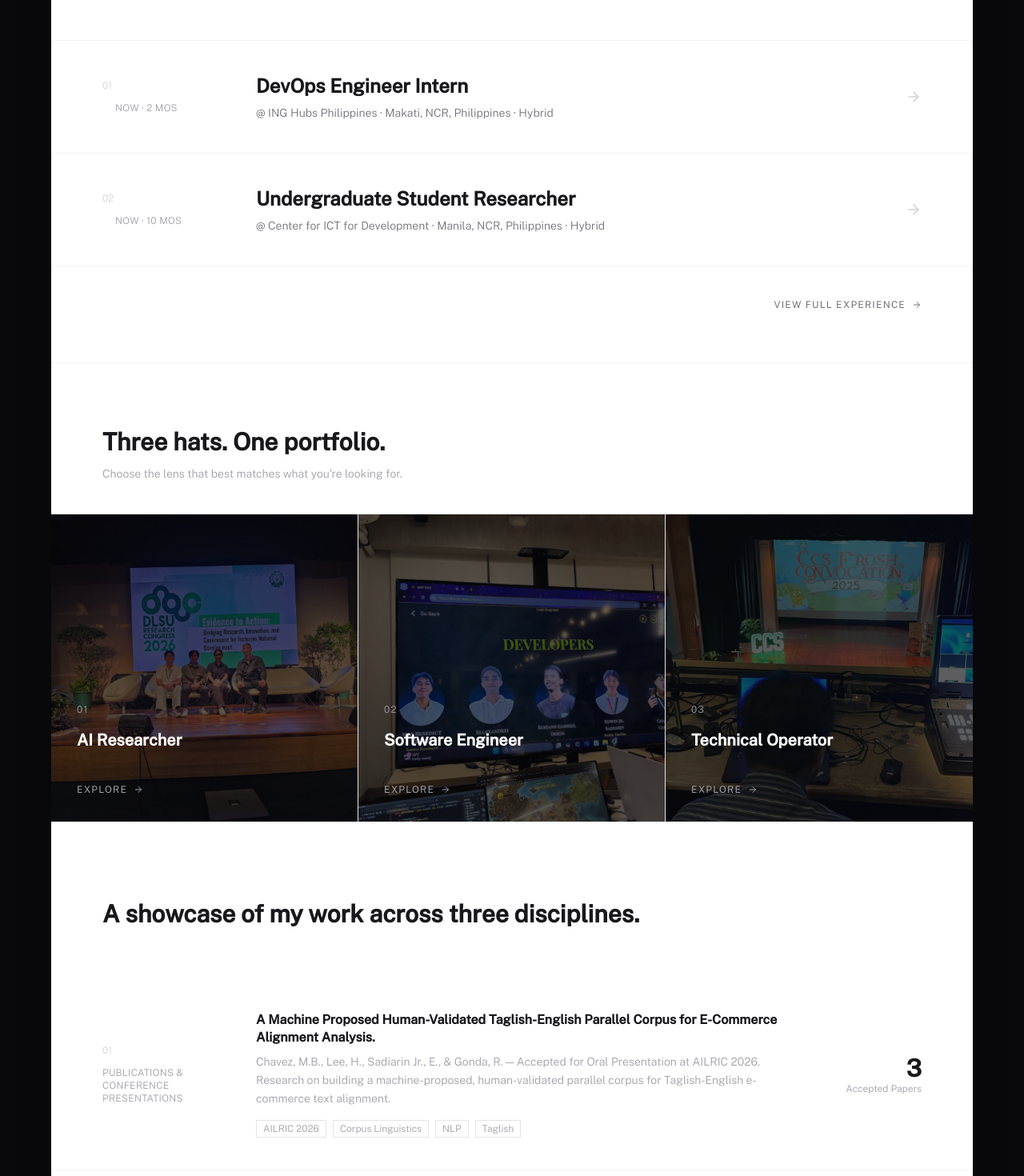
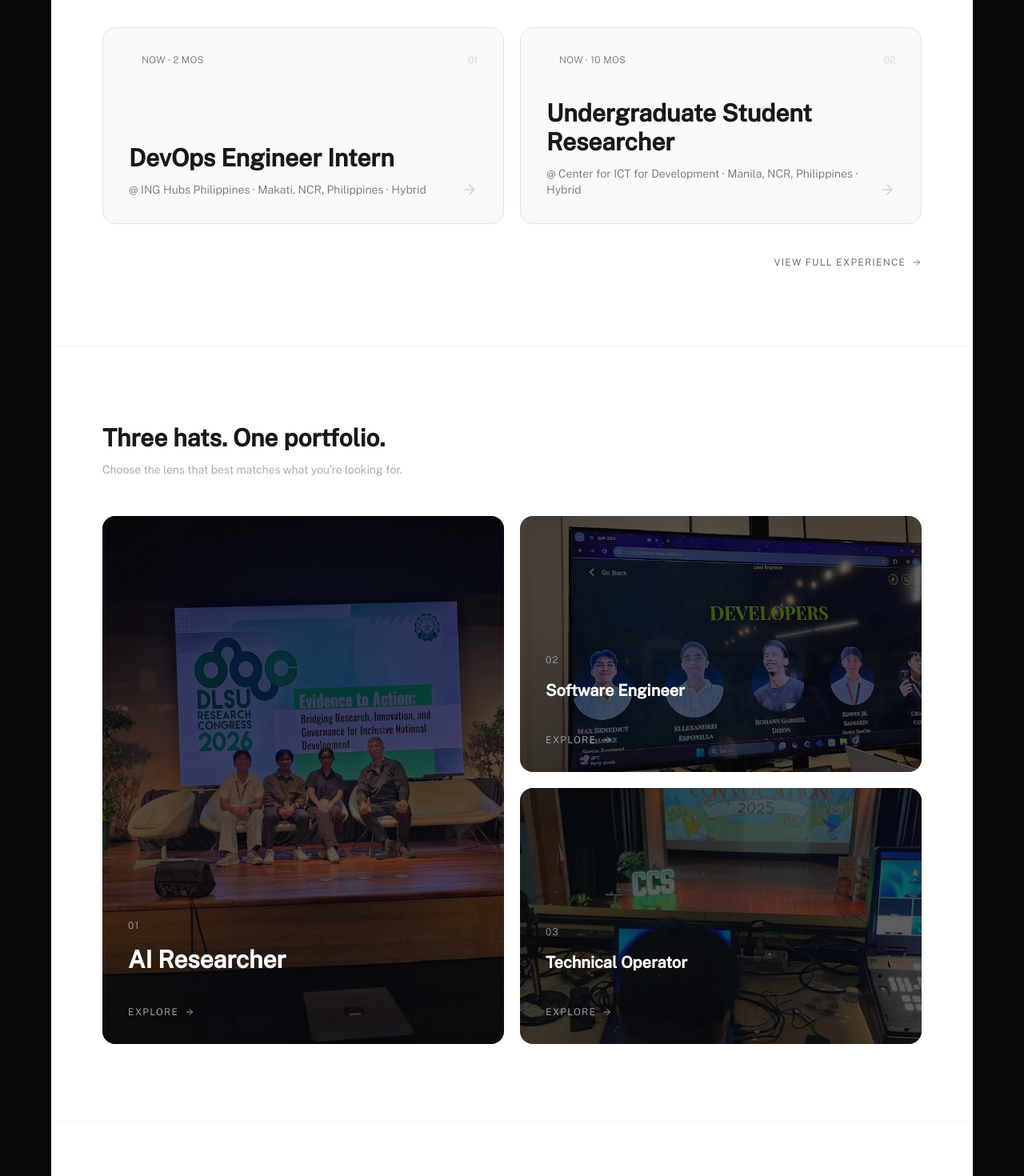
Before and after one commit to mbchavez27/mbchavezzportfolio, a React (Vite) app: page / in a window 1280 px wide. Shown: the part 980-2450 px from the top of the page at 80% size. Built offline with nearby package versions, Linux system fonts and the light colour scheme.

Commit message:
style(home): bento layout for current roles, hats, highlights, logs and contact

```diff
--- a/src/features/experience/components/CurrentRoles.tsx
+++ b/src/features/experience/components/CurrentRoles.tsx
@@ -3,6 +3,7 @@ import { ArrowRight } from "lucide-react";
 import { Link } from "react-router";
 import { formatIndex } from "@/lib/format";
 import { revealOnScroll } from "@/lib/motion";
+import { CARD_LIGHT, CARD_LIGHT_HOVER, GRID_GAP } from "@/components/atoms/surfaces";
 
 export type CurrentRoleEntry = {
   readonly role: string;
@@ -17,49 +18,49 @@ export default function CurrentRoles({ entries }: { entries: readonly CurrentRol
   if (entries.length === 0) return null;
 
   return (
-    <section className="bg-white border-t border-zinc-100 pt-24 pb-16">
-      <motion.div {...revealOnScroll()} className="page-container mb-16">
+    <section className="bg-white border-t border-zinc-100 py-24">
+      <motion.div {...revealOnScroll()} className="page-container mb-12">
         <p className="font-body font-light text-xs text-zinc-400 tracking-[0.2em] uppercase mb-4">Currently</p>
         <h2 className="font-display text-2xl md:text-3xl font-semibold text-zinc-900">
           What Keeps Me Busy
         </h2>
       </motion.div>
 
-      <div className="flex flex-col divide-y divide-zinc-100 border-y border-zinc-100">
+      <div className={`page-container grid grid-cols-1 md:grid-cols-2 ${GRID_GAP}`}>
         {entries.map((entry, i) => (
           <motion.div
             key={`${entry.role}@${entry.organization}`}
-            {...revealOnScroll({ x: -24, y: 0, delay: i * 0.1, duration: 0.5 })}
+            {...revealOnScroll({ y: 24, delay: i * 0.1, duration: 0.5 })}
+            className="md:odd:last:col-span-2"
           >
             <Link
               to={EXPERIENCE_PATH}
-              className="group block py-10 hover:bg-zinc-50 transition-colors duration-200"
+              className={`group flex flex-col justify-between gap-10 h-full p-8 ${CARD_LIGHT} ${CARD_LIGHT_HOVER}`}
             >
-              <div className="page-container grid grid-cols-1 md:grid-cols-[160px_1fr_auto] gap-4 md:gap-8 items-center">
-                <div className="flex md:flex-col gap-4 md:gap-3">
-                  <span className="font-body font-light text-xs text-zinc-300">{formatIndex(i)}</span>
-                  <span className="flex items-center gap-2 font-body font-light text-xs text-zinc-400 tracking-wide uppercase">
+              <div className="flex items-center justify-between gap-4">
+                <span className="flex items-center gap-2 font-body font-light text-xs text-zinc-500 tracking-wide uppercase">
                   <span className="relative flex w-2 h-2">
                     <span className="absolute inset-0 rounded-full bg-primary opacity-75 animate-ping" />
                     <span className="relative w-2 h-2 rounded-full bg-primary" />
                   </span>
                   Now · {entry.duration}
                 </span>
+                <span className="font-body font-light text-xs text-zinc-300">{formatIndex(i)}</span>
               </div>
 
               <div>
-                  <h3 className="font-display text-xl md:text-2xl font-semibold text-zinc-900 group-hover:text-primary transition-colors duration-200 mb-2">
+                <h3 className="font-display text-2xl md:text-3xl font-semibold text-zinc-900 group-hover:text-primary transition-colors duration-200 mb-3">
                   {entry.role}
                 </h3>
+                <div className="flex items-end justify-between gap-4">
                   <p className="font-body font-light text-sm text-zinc-500">
                     <span className="text-primary">@</span> {entry.organization} · {entry.location}
                   </p>
-                </div>
-
                   <ArrowRight
                     size={20}
-                  className="hidden md:block text-zinc-300 group-hover:text-primary group-hover:translate-x-1 transition-all duration-300"
+                    className="shrink-0 text-zinc-300 group-hover:text-primary group-hover:translate-x-1 transition-all duration-300"
                   />
+                </div>
               </div>
             </Link>
           </motion.div>
--- a/src/features/home/components/Contact.tsx
+++ b/src/features/home/components/Contact.tsx
@@ -1,6 +1,7 @@
 import { motion } from "motion/react";
 import { ArrowRight } from "lucide-react";
 import { revealOnScroll } from "@/lib/motion";
+import { CARD_DARK, GRID_GAP } from "@/components/atoms/surfaces";
 import type { ContactLink } from "../domain/home.domain";
 
 export type ContactItem = ContactLink & { readonly opensInNewTab: boolean };
@@ -19,33 +20,34 @@ export default function Contact({ items }: { items: readonly ContactItem[] }) {
             From AI research to software development and live productions, I'm always open to meaningful collaborations
             and new opportunities.
           </p>
+        </motion.div>
 
-          <div className="grid grid-cols-1 sm:grid-cols-2 md:grid-cols-4 gap-px bg-zinc-800/50">
-            {items.map((link) => (
-              <a
+        <div className={`grid grid-cols-1 sm:grid-cols-2 md:grid-cols-4 ${GRID_GAP}`}>
+          {items.map((link, i) => (
+            <motion.a
               key={link.label}
+              {...revealOnScroll({ y: 20, delay: i * 0.08, duration: 0.45 })}
               href={link.href}
               target={link.opensInNewTab ? "_blank" : undefined}
               rel="noreferrer"
-                className="flex flex-col gap-3 bg-zinc-950 px-6 py-8 hover:bg-zinc-900 transition-colors duration-200 group"
+              className={`group flex flex-col justify-between gap-8 p-6 ${CARD_DARK} hover:border-primary/60 hover:bg-zinc-900`}
             >
-                <div className="flex items-center justify-between text-zinc-600 group-hover:text-primary transition-colors duration-200">
-                  <link.Icon size={16} />
+              <div className="flex items-center justify-between text-zinc-500 group-hover:text-primary transition-colors duration-200">
+                <link.Icon size={18} />
                 <ArrowRight
-                    size={12}
+                  size={14}
                   className="opacity-0 group-hover:opacity-100 group-hover:translate-x-1 transition-all duration-200"
                 />
               </div>
               <div>
-                  <p className="font-body font-light text-xs text-zinc-600 mb-1 tracking-wide uppercase">{link.label}</p>
+                <p className="font-body font-light text-xs text-zinc-500 mb-1 tracking-wide uppercase">{link.label}</p>
                 <p className="font-body font-light text-sm text-zinc-300 group-hover:text-white transition-colors duration-200 break-all">
                   {link.value}
                 </p>
               </div>
-              </a>
+            </motion.a>
           ))}
         </div>
-        </motion.div>
       </div>
     </section>
   );
--- a/src/features/home/components/HatCard.tsx
+++ b/src/features/home/components/HatCard.tsx
@@ -3,6 +3,7 @@ import { ArrowRight } from "lucide-react";
 import { Link } from "react-router";
 import RevealOnHover from "@/components/molecules/RevealOnHover";
 import TagList from "@/components/molecules/TagList";
+import { CARD_MEDIA } from "@/components/atoms/surfaces";
 import { formatIndex } from "@/lib/format";
 import { revealOnScroll } from "@/lib/motion";
 import type { Hat } from "../domain/home.domain";
@@ -10,22 +11,26 @@ import type { Hat } from "../domain/home.domain";
 type Props = {
   hat: Hat;
   position: number;
+  /** The tall bento card spanning both rows. */
+  featured?: boolean;
 };
 
-export default function HatCard({ hat, position }: Props) {
+export default function HatCard({ hat, position, featured = false }: Props) {
+  const height = featured ? "min-h-96 md:min-h-[34rem]" : "min-h-80";
+
   return (
     <motion.div
       {...revealOnScroll({ y: 40, delay: position * 0.12, duration: 0.5 })}
-      className="relative overflow-hidden border-b md:border-b-0 md:border-r border-zinc-200 last:border-r-0"
+      className={`relative ${CARD_MEDIA} ${featured ? "md:row-span-2" : ""}`}
     >
-      <Link to={hat.to} className="block relative text-left overflow-hidden group min-h-96 w-full">
+      <Link to={hat.to} className={`block relative text-left overflow-hidden group h-full w-full ${height}`}>
         <div className="absolute inset-0 bg-zinc-200 flex items-center justify-center overflow-hidden">
           <img src={hat.image} alt="" className="w-full h-full object-cover object-center" />
         </div>
         <div className="absolute inset-0 bg-zinc-950/65 group-hover:bg-zinc-950/80 transition-colors duration-500" />
-        <div className="relative z-10 flex flex-col justify-end h-full min-h-96 p-8">
+        <div className={`relative z-10 flex flex-col justify-end h-full p-8 ${height}`}>
           <span className="font-body font-light block text-xs tracking-widest mb-4 text-zinc-400">{formatIndex(position)}</span>
-          <h3 className="font-display text-xl font-semibold text-white mb-5">{hat.role}</h3>
+          <h3 className={`font-display font-semibold text-white mb-5 ${featured ? "text-2xl md:text-3xl" : "text-xl"}`}>{hat.role}</h3>
           <RevealOnHover>
             <p className="font-body font-light text-sm text-zinc-400 leading-relaxed mb-4">{hat.description}</p>
             <TagList tags={hat.tags} variant="dark" />
--- a/src/features/home/components/HatSelector.tsx
+++ b/src/features/home/components/HatSelector.tsx
@@ -1,23 +1,25 @@
 import { motion } from "motion/react";
 import { revealOnScroll } from "@/lib/motion";
 import type { Hat } from "../domain/home.domain";
+import { GRID_GAP } from "@/components/atoms/surfaces";
 import HatCard from "./HatCard";
 
 export const HAT_SELECTOR_ID = "three-hats";
 
 export default function HatSelector({ hats }: { hats: readonly Hat[] }) {
   return (
-    <section id={HAT_SELECTOR_ID} className="bg-white border-t border-zinc-100 scroll-mt-14">
-      <motion.div {...revealOnScroll()} className="page-container pt-20 pb-10">
+    <section id={HAT_SELECTOR_ID} className="bg-white border-t border-zinc-100 pb-24 scroll-mt-14">
+      <motion.div {...revealOnScroll()} className="page-container pt-24 pb-12">
         <h2 className="font-display text-2xl md:text-3xl font-semibold text-zinc-900 mb-3">
           Three hats. One portfolio.
         </h2>
         <p className="font-body font-light text-sm text-zinc-400">Choose the lens that best matches what you're looking for.</p>
       </motion.div>
 
-      <div className="grid grid-cols-1 md:grid-cols-3 border-t border-zinc-200">
+      {/* Bento: the first hat is a tall card, the other two stack beside it. */}
+      <div className={`page-container grid grid-cols-1 md:grid-cols-2 md:grid-rows-2 ${GRID_GAP}`}>
         {hats.map((hat, i) => (
-          <HatCard key={hat.role} hat={hat} position={i} />
+          <HatCard key={hat.role} hat={hat} position={i} featured={i === 0} />
         ))}
       </div>
     </section>
--- a/src/features/home/components/Highlights.tsx
+++ b/src/features/home/components/Highlights.tsx
@@ -1,41 +1,42 @@
 import { motion } from "motion/react";
+import { CARD_LIGHT, GRID_GAP } from "@/components/atoms/surfaces";
 import TagList from "@/components/molecules/TagList";
 import { formatIndex } from "@/lib/format";
 import { revealOnScroll } from "@/lib/motion";
 import type { Highlight } from "../domain/home.domain";
 
+// Bento spans by position: a wide feature card, a square card, then a full-width card.
+const SPANS = ["md:col-span-2", "", "md:col-span-3"] as const;
+
 export default function Highlights({ highlights }: { highlights: readonly Highlight[] }) {
   return (
-    <section className="bg-white border-t border-zinc-100 pt-24 pb-12">
-      <div className="page-container mb-16">
+    <section className="bg-white border-t border-zinc-100 py-24">
+      <div className="page-container mb-12">
         <h2 className="font-display text-2xl md:text-3xl font-semibold text-zinc-900">
           A showcase of my work across three disciplines.
         </h2>
       </div>
 
-      <div className="flex flex-col divide-y divide-zinc-100">
+      <div className={`page-container grid grid-cols-1 md:grid-cols-3 ${GRID_GAP}`}>
         {highlights.map((highlight, i) => (
           <motion.div
             key={highlight.title}
-            {...revealOnScroll({ x: -24, y: 0, delay: i * 0.1, duration: 0.5 })}
-            className="group py-10 hover:bg-zinc-50 transition-colors duration-200"
+            {...revealOnScroll({ y: 24, delay: i * 0.1, duration: 0.5 })}
+            className={`flex flex-col justify-between gap-10 p-8 ${CARD_LIGHT} ${SPANS[i] ?? ""}`}
           >
-            <div className="page-container grid grid-cols-1 md:grid-cols-[160px_1fr_120px] gap-8">
-              <div className="flex flex-col justify-center">
-                <span className="font-body font-light block text-xs text-zinc-300 mb-3">{formatIndex(i)}</span>
-                <p className="font-body font-light text-xs text-zinc-400 tracking-wide uppercase">{highlight.category}</p>
+            <div className="flex items-start justify-between gap-4">
+              <div>
+                <p className="font-display text-5xl font-semibold text-zinc-900">{highlight.metric.value}</p>
+                <p className="font-body font-light text-xs text-zinc-400 mt-1">{highlight.metric.label}</p>
               </div>
+              <span className="font-body font-light text-xs text-zinc-300">{formatIndex(i)}</span>
+            </div>
 
-              <div>
-                <p className="font-display text-base font-semibold text-zinc-900 mb-2 leading-snug">{highlight.title}</p>
-                <p className="font-body font-light text-sm text-zinc-400 leading-relaxed mb-4">{highlight.description}</p>
-                <TagList tags={highlight.tags} variant="light" />
-              </div>
-
-              <div className="flex flex-col items-end justify-center">
-                <p className="font-display text-3xl font-semibold text-zinc-900">{highlight.metric.value}</p>
-                <p className="font-body font-light text-xs text-zinc-400 text-right">{highlight.metric.label}</p>
-              </div>
+            <div>
+              <p className="font-body font-light text-xs text-primary tracking-wide uppercase mb-3">{highlight.category}</p>
+              <p className="font-display text-lg font-semibold text-zinc-900 mb-2 leading-snug">{highlight.title}</p>
+              <p className="font-body font-light text-sm text-zinc-500 leading-relaxed mb-5">{highlight.description}</p>
+              <TagList tags={highlight.tags} variant="light" />
             </div>
           </motion.div>
         ))}
--- a/src/features/logs/components/LatestLogs.tsx
+++ b/src/features/logs/components/LatestLogs.tsx
@@ -2,6 +2,7 @@ import { motion } from "motion/react";
 import { ArrowRight } from "lucide-react";
 import { Link } from "react-router";
 import { revealOnScroll } from "@/lib/motion";
+import { CARD_LIGHT, CARD_LIGHT_HOVER, GRID_GAP } from "@/components/atoms/surfaces";
 import { LOGS_PATH } from "../domain/log-paths";
 
 export type LatestLogEntry = {
@@ -16,32 +17,32 @@ export default function LatestLogs({ entries }: { entries: readonly LatestLogEnt
   if (entries.length === 0) return null;
 
   return (
-    <section className="bg-white border-t border-zinc-100 pt-8 pb-10">
-      <motion.div {...revealOnScroll()} className="page-container mb-6">
+    <section className="bg-white border-t border-zinc-100 py-24">
+      <motion.div {...revealOnScroll()} className="page-container mb-12">
         <p className="font-body font-light text-xs text-zinc-400 tracking-[0.2em] uppercase mb-4">Logs</p>
         <h2 className="font-display text-2xl md:text-3xl font-semibold text-zinc-900">
           Notes from the work in progress.
         </h2>
       </motion.div>
 
-      <ul className="flex flex-col divide-y divide-zinc-100 border-y border-zinc-100">
+      <ul className={`page-container grid grid-cols-1 md:grid-cols-2 ${GRID_GAP}`}>
         {entries.map((entry, i) => (
-          <motion.li key={entry.slug} {...revealOnScroll({ x: -24, y: 0, delay: i * 0.08, duration: 0.5 })}>
+          <motion.li key={entry.slug} {...revealOnScroll({ y: 24, delay: i * 0.08, duration: 0.5 })}>
             <Link
               to={entry.href}
-              className="group block py-5 hover:bg-zinc-50 transition-colors duration-200"
+              className={`group flex flex-col justify-between gap-8 h-full p-6 md:p-8 ${CARD_LIGHT} ${CARD_LIGHT_HOVER}`}
             >
-              <div className="page-container grid grid-cols-1 md:grid-cols-[160px_1fr_auto] gap-2 md:gap-8 items-center">
-                <p className="font-body font-light text-xs text-zinc-400 tracking-wide">
-                  {entry.dateLabel}
-                  {entry.draft && <span className="ml-2 text-primary uppercase tracking-widest">Draft</span>}
-                </p>
+              <p className="font-body font-light text-xs text-zinc-400 tracking-wide">
+                {entry.dateLabel}
+                {entry.draft && <span className="ml-2 text-primary uppercase tracking-widest">Draft</span>}
+              </p>
+              <div className="flex items-end justify-between gap-4">
                 <h3 className="font-display text-lg md:text-xl font-semibold text-zinc-900 group-hover:text-primary transition-colors duration-200">
                   {entry.title}
                 </h3>
                 <ArrowRight
                   size={16}
-                  className="hidden md:block text-zinc-300 group-hover:text-primary group-hover:translate-x-1 transition-all duration-300"
+                  className="shrink-0 mb-1 text-zinc-300 group-hover:text-primary group-hover:translate-x-1 transition-all duration-300"
                 />
               </div>
             </Link>
@@ -49,7 +50,7 @@ export default function LatestLogs({ entries }: { entries: readonly LatestLogEnt
         ))}
       </ul>
 
-      <div className="page-container mt-6 flex justify-end">
+      <div className="page-container mt-10 flex justify-end">
         <Link
           to={LOGS_PATH}
           className="group flex items-center gap-2 text-zinc-500 hover:text-primary transition-colors duration-300"
```
Lines whose indentation alone changed are shown as unchanged.
